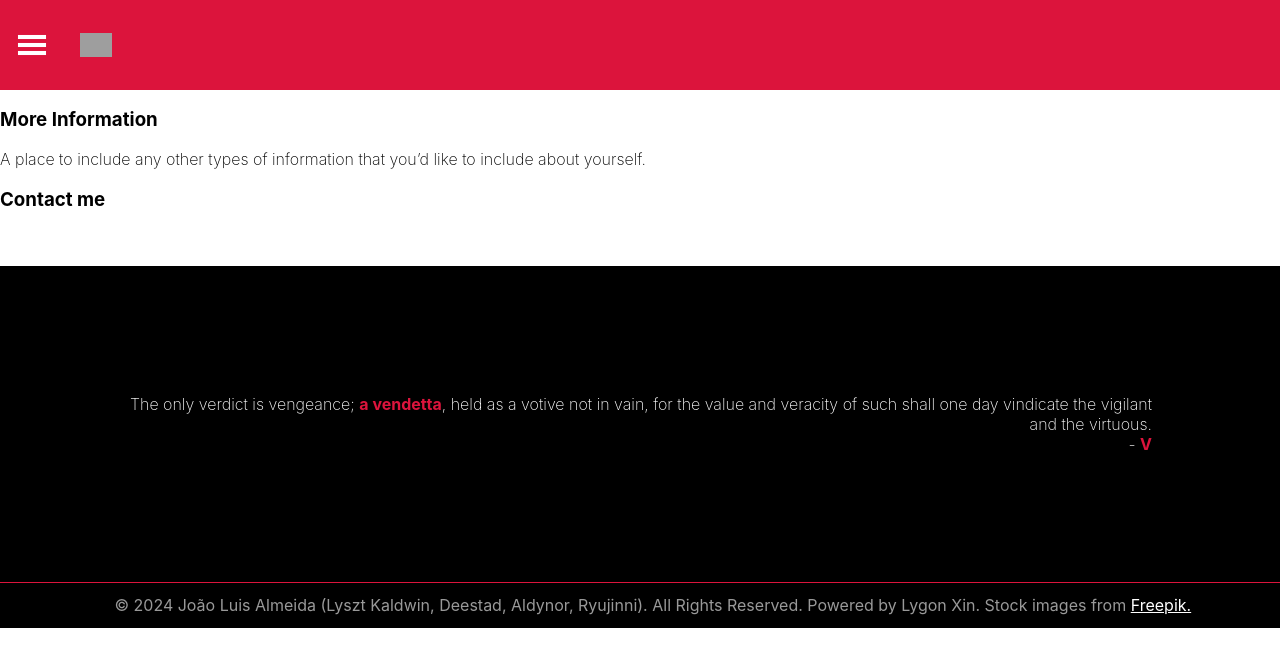
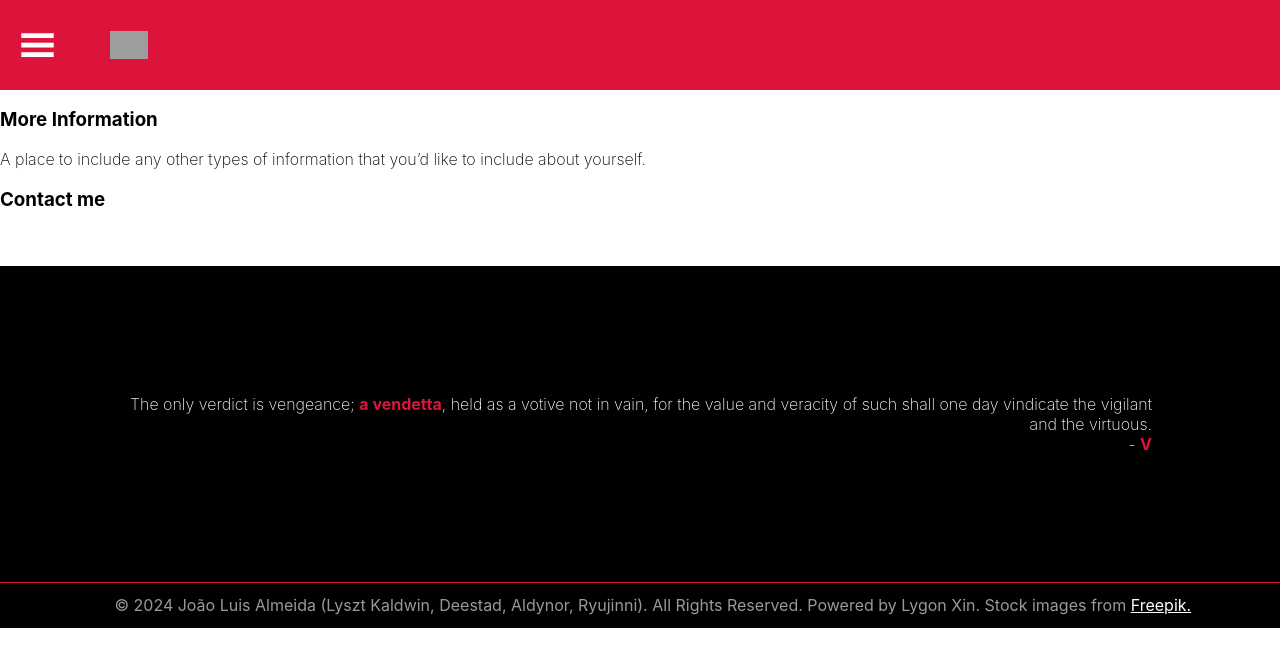
Before and after one commit to lyszt/lyszt.github.io, a Jekyll site: the page built from about.md, in a window 1280 px wide. Shown: the top 667 px of the page. Built offline with Jekyll 4.4.1, drawn with Linux system fonts in a browser that asks for light colours; grey boxes are pictures that could not be loaded.

Commit message:
Nav fixes

```diff
--- a/css/480.css
+++ b/css/480.css
@@ -25,6 +25,16 @@
   }
 
   /*  NAV */
+  nav {
+    grid-gap: 30%;
+    display: grid;
+    grid-auto-flow: column;
+    top: 0;
+    position: fixed;
+    z-index: 2;
+    width: 20%;
+    height: 10%;
+  }
   .undernav {
     width: 100%;
     background-color: crimson;
--- a/css/768.css
+++ b/css/768.css
@@ -16,6 +16,10 @@
     }
 
     /*  NAV */
+    nav {
+      grid-gap: 10%;
+      width: 20%;
+    }
     .undernav {
       width: 100%;
       background-color: crimson;
--- a/css/default.css
+++ b/css/default.css
@@ -168,10 +168,11 @@
 nav {
   display: grid !important;
   grid-auto-flow: column;
+  grid-gap: 10%;
   top: 0;
   position: fixed;
   z-index: 2;
-  width: 10%;
+  width: 13%;
   height: 10%;
 }
 .nav-item a {
```
